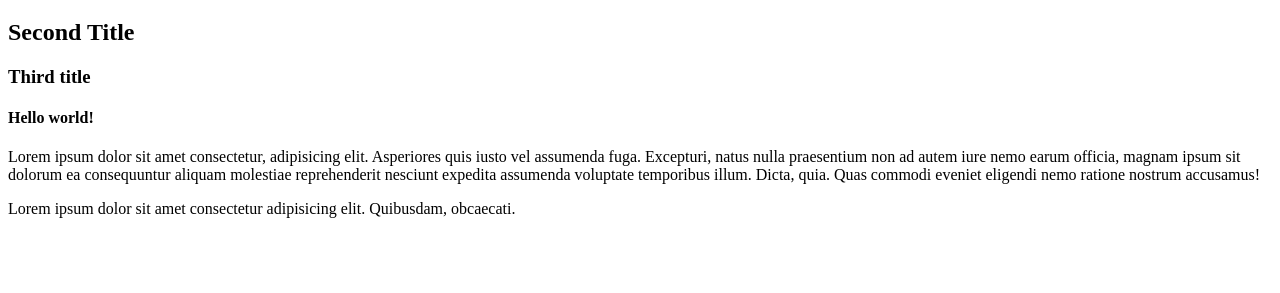
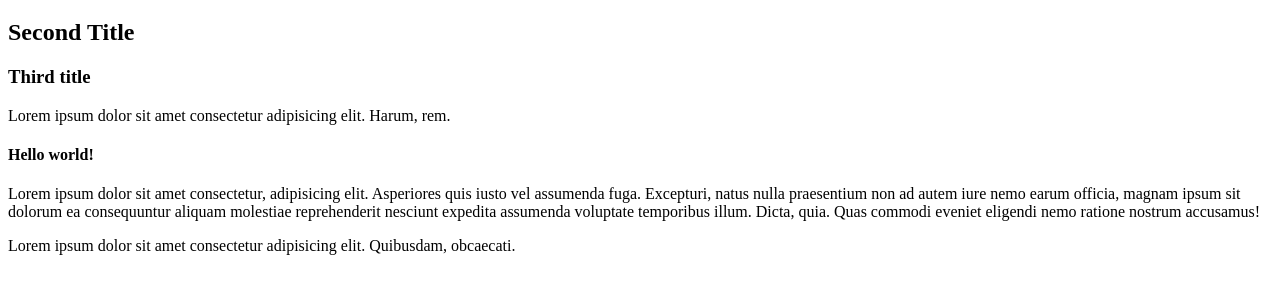
Before and after one commit to smnkon/VScode---dev, a plain HTML site: page index.html in a window 1280 px wide. Shown: the part 61-354 px from the top of the page. Drawn offline with Linux system fonts and the light colour scheme.

Commit message:
Add lorem 10 words

```diff
--- a/index.html
+++ b/index.html
@@ -11,6 +11,8 @@
     <h2>Second Title</h2>
 
     <h3>Third title</h3>
+
+    <p>Lorem ipsum dolor sit amet consectetur adipisicing elit. Harum, rem.</p>
 
     <h4>Hello world!</h4>
     Lorem ipsum dolor sit amet consectetur, adipisicing elit. Asperiores quis
```
